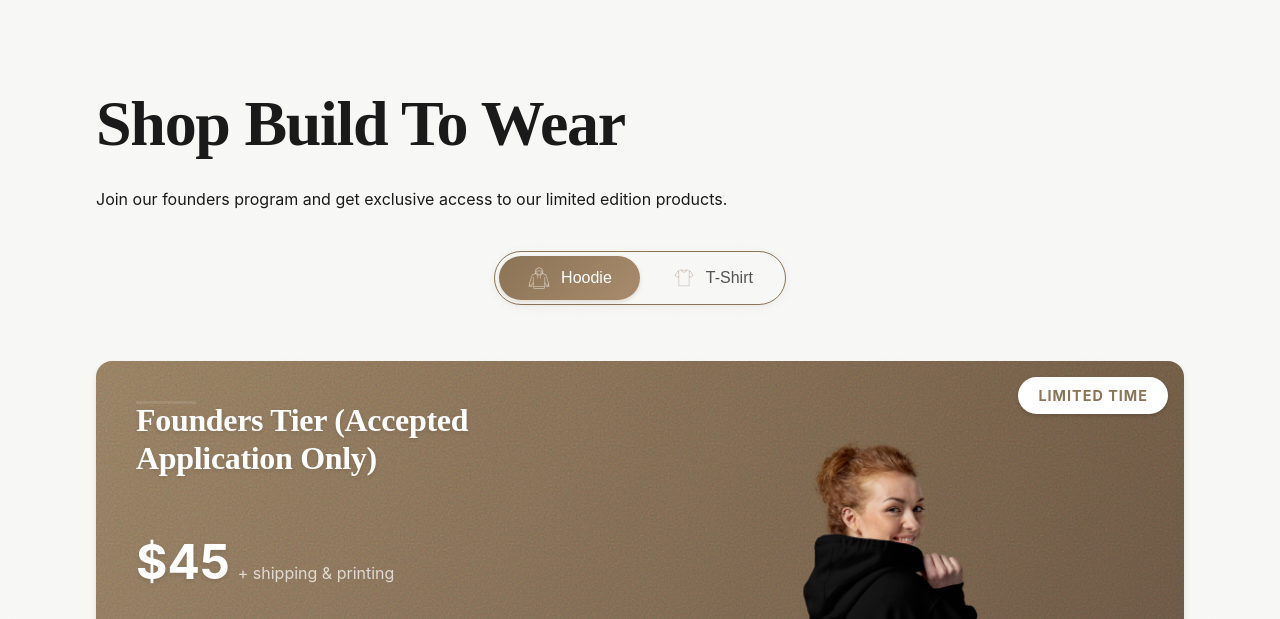
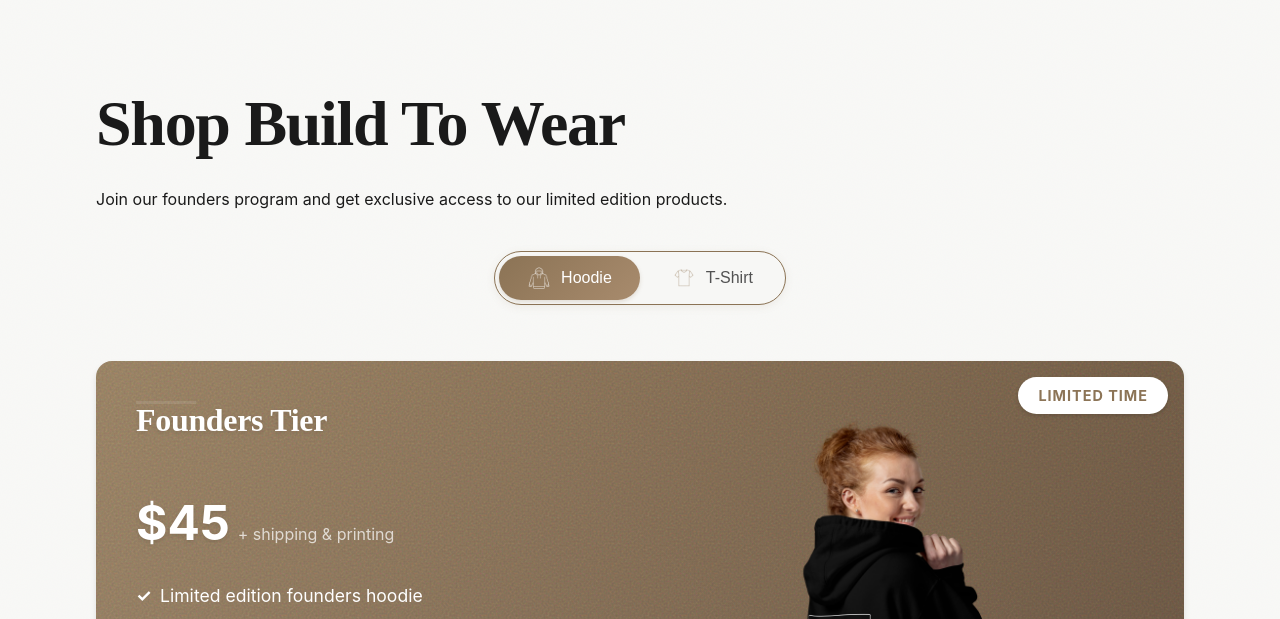
Before and after one commit to riadumitrescu/build-to-wear, a website: page shop.html in a window 1280 px wide. Shown: the part 113-732 px from the top of the page. Drawn offline with Linux system fonts and the light colour scheme.

Commit message:
“message”

```diff
--- a/shop.html
+++ b/shop.html
@@ -84,7 +84,7 @@
                 <div class="tier-card tier-card--founders">
                     <div class="tier-card__badge">Limited Time</div>
                     <div class="tier-card__content">
-                        <h2 class="tier-card__title">Founders Tier (Accepted Application Only)</h2>
+                        <h2 class="tier-card__title">Founders Tier </h2>
                         <div class="tier-card__price">
                             <span class="tier-card__price-amount">$45</span>
                             <span class="tier-card__price-note">+ shipping & printing</span>
```
